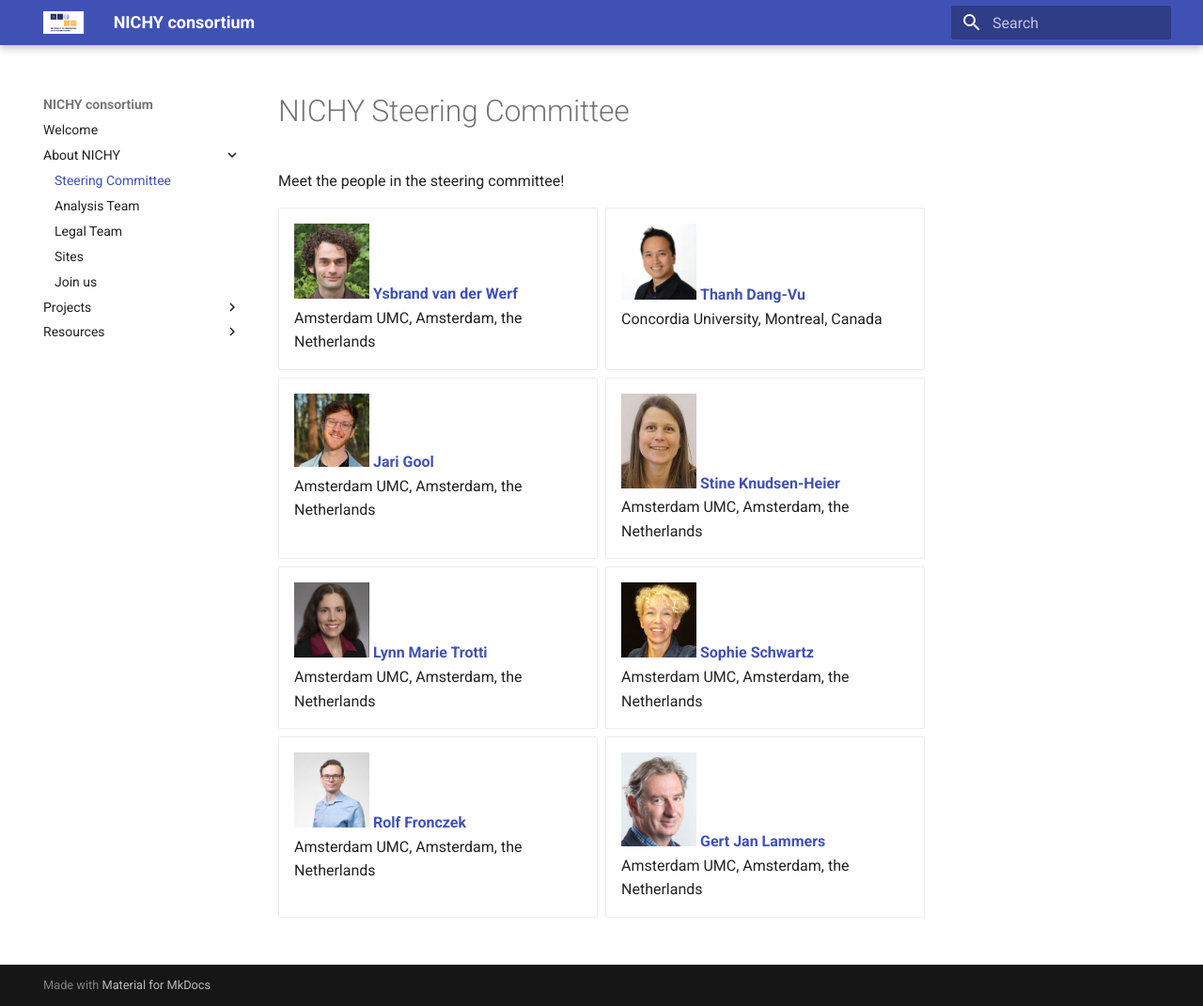
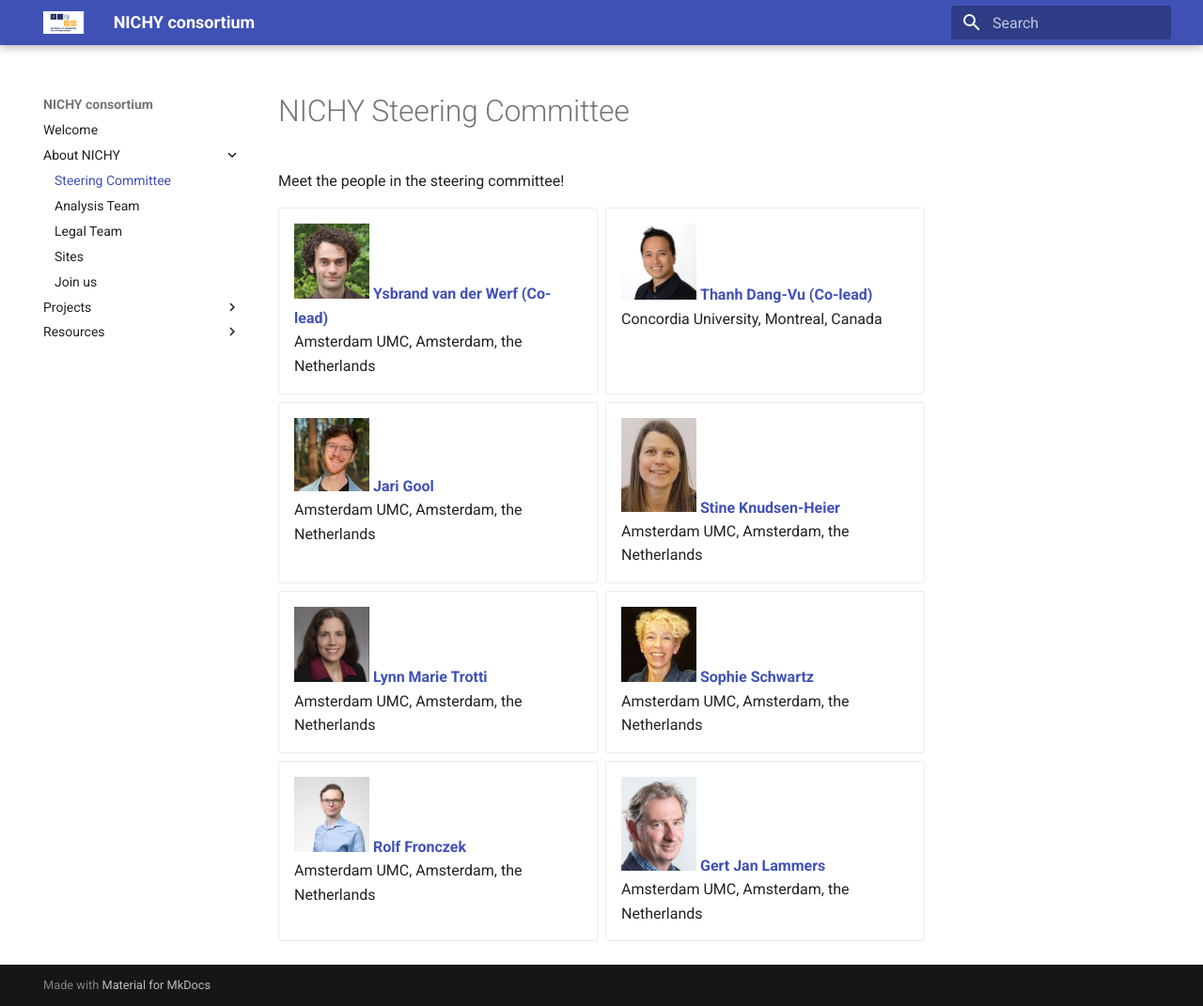
Before and after one commit to nichy-consortium/nichy, an MkDocs documentation site: the page built from docs/working_group/team.md, in a window 1280 px wide and 1071 px high. Shown: the whole window at 94% size. Built offline with MkDocs 1.6.1 and Material for MkDocs 9.7.7, drawn with Linux system fonts in a browser that asks for light colours.

Commit message:
Update team.md
added Ys&Thanh as Co-leads

```diff
--- a/docs/working_group/team.md
+++ b/docs/working_group/team.md
@@ -14,10 +14,10 @@ COPY THIS TO ADD ANOTHER PERSON:
  -->
 <div class="grid cards" markdown>
 
-- ![Ysbrand](../assets/profile_pictures/ysbrand.jpg){ width="80" } **[Ysbrand van der Werf](https://www.amsterdamumc.org/en/research/researchers/ysbrand-van-der-werf.htm)**
+- ![Ysbrand](../assets/profile_pictures/ysbrand.jpg){ width="80" } **[Ysbrand van der Werf (Co-lead)](https://www.amsterdamumc.org/en/research/researchers/ysbrand-van-der-werf.htm)**
   Amsterdam UMC, Amsterdam, the Netherlands
 
-- ![Thanh](../assets/profile_pictures/thanh.jpg){ width="80" } **[Thanh Dang-Vu](https://www.concordia.ca/faculty/thanh-dang-vu.html)**
+- ![Thanh](../assets/profile_pictures/thanh.jpg){ width="80" } **[Thanh Dang-Vu (Co-lead)](https://www.concordia.ca/faculty/thanh-dang-vu.html)**
   Concordia University, Montreal, Canada
 
 - ![Jari](../assets/profile_pictures/jari.jpg){ width="80" } **[Jari Gool](https://pure.amsterdamumc.nl/en/persons/jari-gool)**
```
